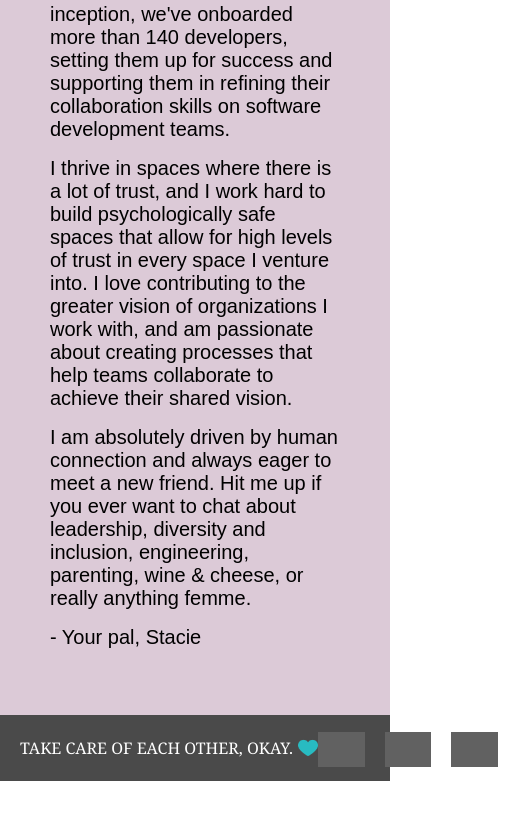
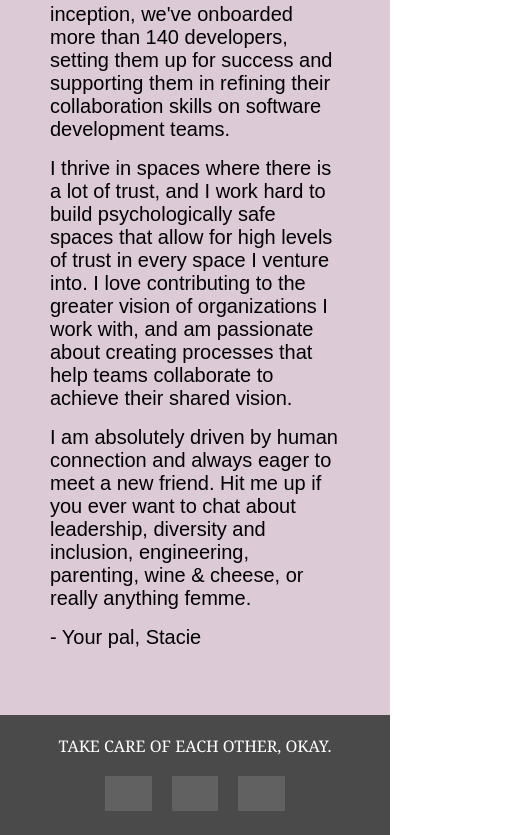
Before and after one commit to stacietaylorcima/the_real_stacie, a Next.js app: page / in a window 390 px wide. Shown: the part 2215-3050 px from the top of the page, 518 px wide, since content can reach past the window. Before the commit the page ends 2996 px from the top, so only its background shows below. Built offline with nearby package versions, Linux system fonts and the light colour scheme; grey boxes are pictures that could not be loaded.

Commit message:
Fix responsive styling on footer

```diff
--- a/components/Footer.tsx
+++ b/components/Footer.tsx
@@ -1,4 +1,5 @@
 import styled from "@emotion/styled";
+import { mediaQueries } from "../styles/mediaQueries";
 
 export const Footer = () => {
   return (
@@ -31,19 +32,26 @@ const Outer = styled.div`
 `;
 
 const ContentContainer = styled.div`
+  display: grid;
+  padding: 20px;
+  justify-items: center;
+  ${mediaQueries.desktop} {
     max-width: 1200px;
-  display: grid;
     grid-template-columns: 1fr 1fr;
     align-items: center;
     width: 100%;
-  padding: 10px 20px;
+  }
 `;
 
 const QuoteContainer = styled.div`
+  padding-bottom: 12px;
+  ${mediaQueries.desktop} {
     display: grid;
     grid-template-columns: max-content auto;
     align-items: center;
     grid-gap: 5px;
+    padding-bottom: 0;
+  }
 `;
 
 const Quote = styled.small`
@@ -54,18 +62,24 @@ const Quote = styled.small`
 `;
 
 const HeartIcon = styled.img`
+  display: none;
+  ${mediaQueries.desktop} {
+    display: block;
     filter: invert(1);
     height: 20px;
+  }
 `;
 
 const SocialMediaIconGrid = styled.div`
   display: grid;
   grid-template-columns: repeat(3, 1fr);
-  justify-self: self-end;
-  grid-column-end: none;
   width: max-content;
   grid-column-gap: 20px;
   padding-top: 7px;
+  ${mediaQueries.desktop} {
+    justify-self: self-end;
+    grid-column-end: none;
+  }
 `;
 
 const SocialMediaIcon = styled.img`
```
Lines whose indentation alone changed are shown as unchanged.
